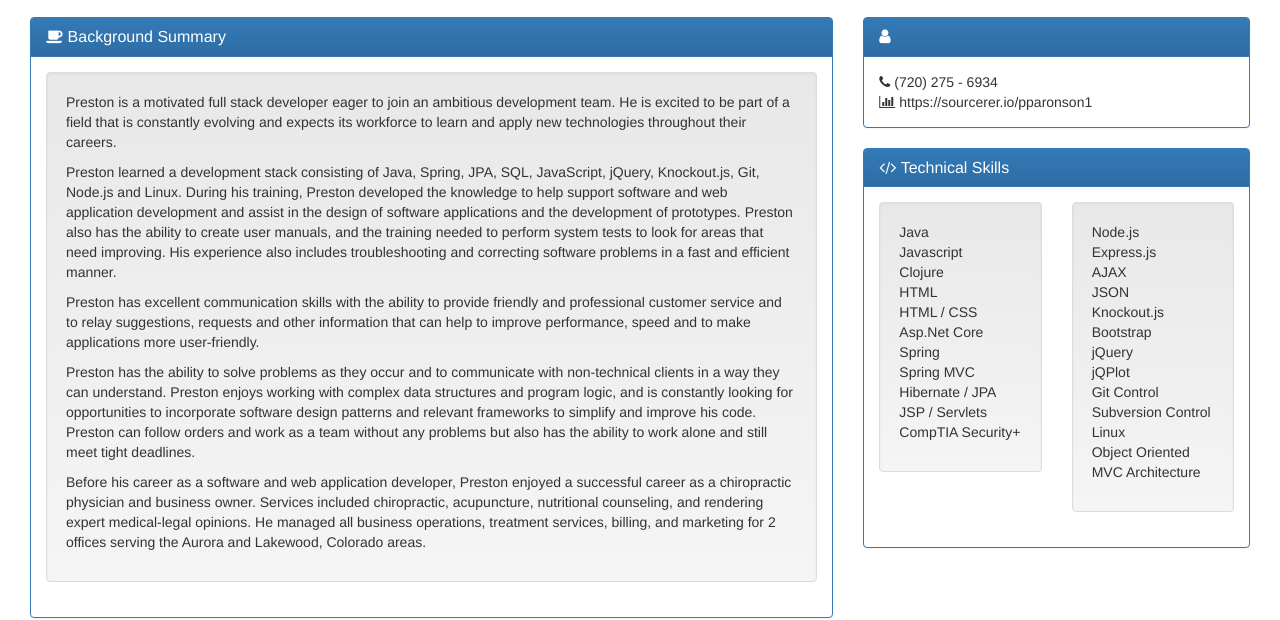
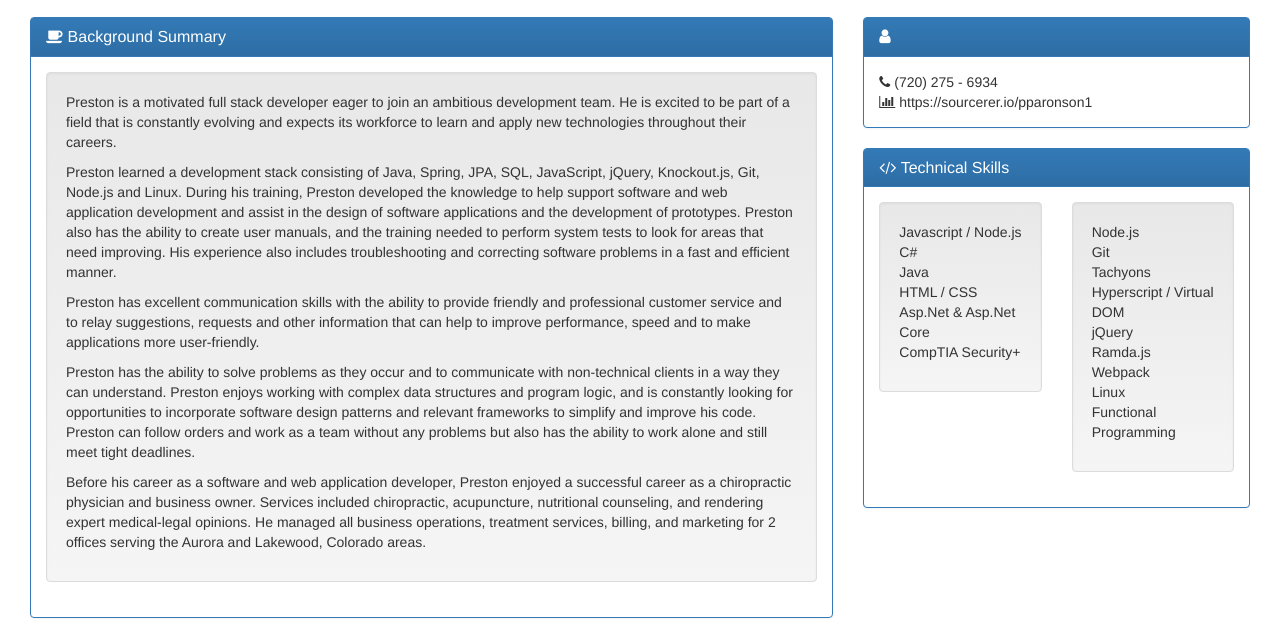
Before and after one commit to pparonson/pparonson.github.io, a plain HTML site: page index.html in a window 1280 px wide. Shown: the part 204-824 px from the top of the page. Drawn offline with nearby package versions, Linux system fonts and the light colour scheme.

Commit message:
update skills

```diff
--- a/index.html
+++ b/index.html
@@ -147,16 +147,11 @@
                     	<div class="col-xs-6">
                         	<div class="well">
                               <ul>
+                                <li>Javascript / Node.js</li>
+                                <li>C#</li>
                                 <li>Java</li>
-                                <li>Javascript</li>
-                                <li>Clojure</li>
-                                <li>HTML</li>
                                 <li>HTML / CSS</li>
-                                <li>Asp.Net Core</li>
-                                <li>Spring</li>
-                                <li>Spring MVC</li>
-                                <li>Hibernate / JPA</li>
-                                <li>JSP / Servlets</li>
+                                <li>Asp.Net & Asp.Net Core</li>
                                 <li>CompTIA Security+</li>
                               </ul>
                           	</div>
@@ -166,18 +161,14 @@
                         	<div class="well">
                               <ul>
                                 <li>Node.js</li>
-                                <li>Express.js</li>
-                                <li>AJAX</li>
-                                <li>JSON</li>
-                                <li>Knockout.js</li>
-                                <li>Bootstrap</li>
+                                <li>Git</li>
+                                <li>Tachyons</li>
+                                <li>Hyperscript / Virtual DOM</li>
                                 <li>jQuery</li>
-                                <li>jQPlot</li>
-                                <li>Git Control</li>
-                                <li>Subversion Control</li>
+                                <li>Ramda.js</li>
+                                <li>Webpack</li>
                                 <li>Linux</li>
-                                <li>Object Oriented</li>
-                                <li>MVC Architecture</li>
+                                <li>Functional Programming</li>
                               </ul>
                           	</div>
                        	</div>
```
